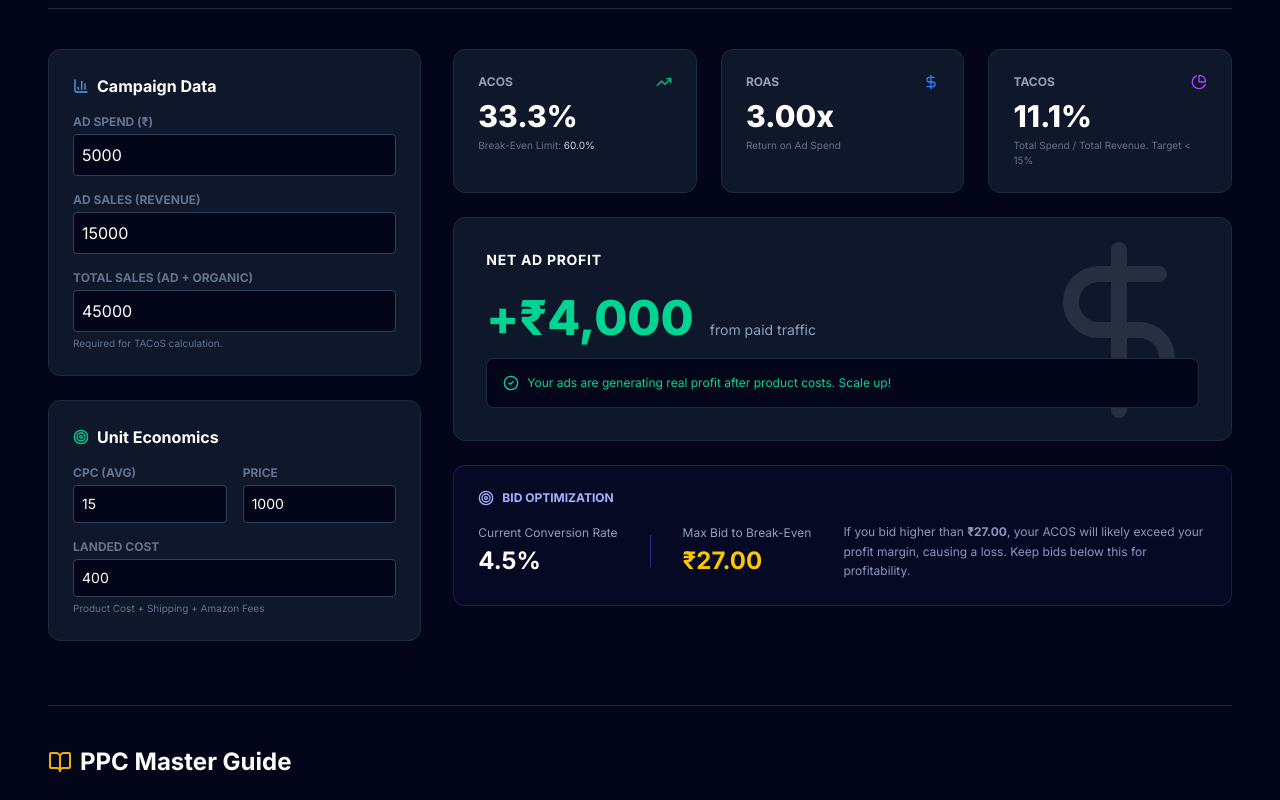
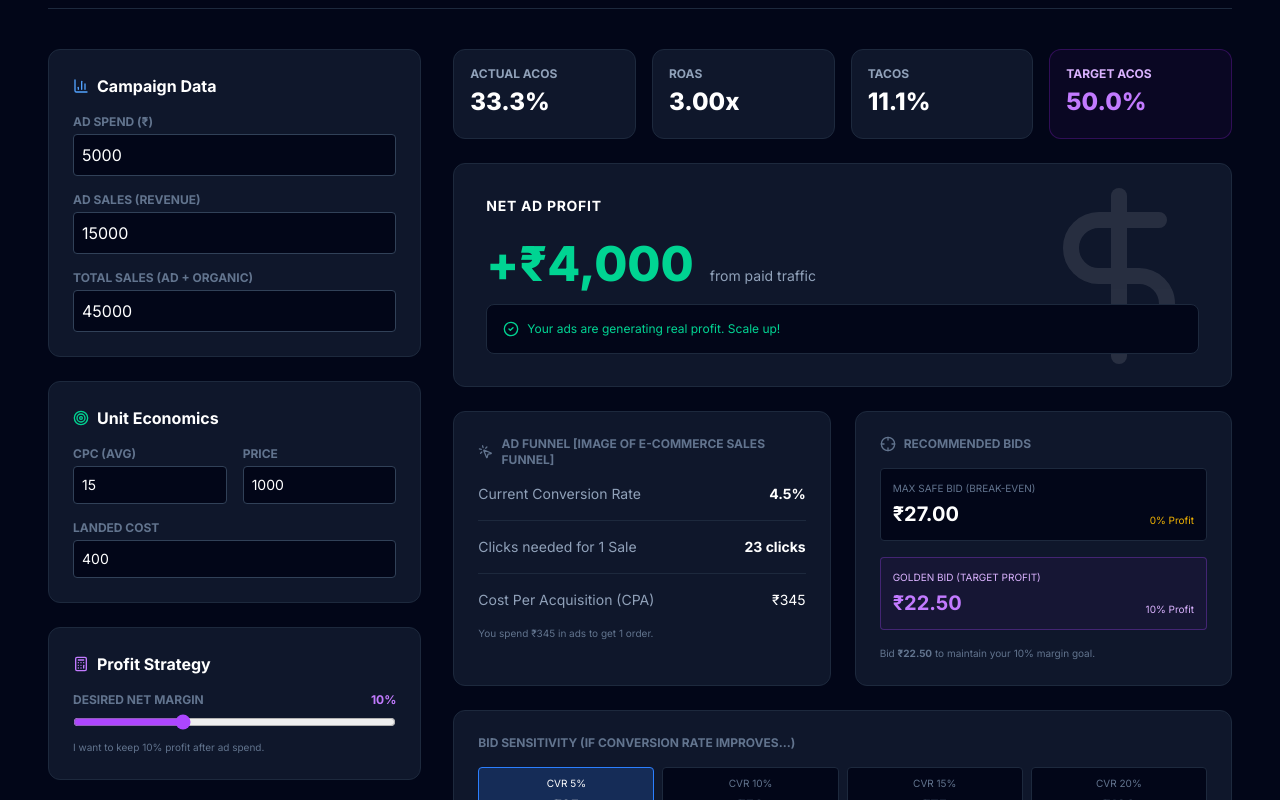
Before and after one commit to Smart-rwl/amazon-image-tool, a Next.js app: page /ppc-calculator in a window 1280 px wide. Shown: the part 220-1020 px from the top of the page. Built offline with nearby package versions, Linux system fonts and the light colour scheme; a web font is replaced by a local one.

Commit message:
ppc calculator

```diff
--- a/app/ppc-calculator/page.tsx
+++ b/app/ppc-calculator/page.tsx
@@ -10,7 +10,10 @@ import {
   CheckCircle2,
   BarChart3,
   BookOpen,
-  PieChart
+  PieChart,
+  MousePointerClick, // NEW
+  Crosshair,         // NEW
+  Calculator         // NEW
 } from 'lucide-react';
 
 export default function AdProfitabilityEngine() {
@@ -26,15 +29,22 @@ export default function AdProfitabilityEngine() {
   const [sellingPrice, setSellingPrice] = useState<number>(1000);
   const [landedCost, setLandedCost] = useState<number>(400); // Product + Fees
 
-  // 3. Outputs
+  // 3. NEW: Strategy Config
+  const [targetProfitMargin, setTargetProfitMargin] = useState<number>(10); // % Profit I want to KEEP
+
+  // 4. Outputs
   const [metrics, setMetrics] = useState({
     acos: 0,
     roas: 0,
     tacos: 0,
     breakEvenAcos: 0,
-    maxSafeBid: 0,
+    targetAcos: 0,      // NEW
+    maxSafeBid: 0,      // Bid to Break Even
+    goldenBid: 0,       // NEW: Bid to hit Target Profit
     netAdProfit: 0,
     conversionRate: 0,
+    clicksToSale: 0,    // NEW
+    cpa: 0,             // NEW
     status: 'healthy' as 'profitable' | 'break-even' | 'loss'
   });
 
@@ -45,7 +55,6 @@ export default function AdProfitabilityEngine() {
     const roas = adSpend > 0 ? adSales / adSpend : 0;
 
     // B. Advanced TACoS (Total Ad Cost of Sales)
-    // Spend / Total Revenue. Ideally < 15%
     const tacos = totalSales > 0 ? (adSpend / totalSales) * 100 : 0;
 
     // C. Profitability Limits
@@ -53,29 +62,35 @@ export default function AdProfitabilityEngine() {
     const marginPct = sellingPrice > 0 ? (profitMargin / sellingPrice) * 100 : 0;
 
     // Break Even ACOS = Profit Margin %
-    // If you spend 30% on ads and have 30% margin, you make 0.
     const beAcos = marginPct;
 
-    // D. Max Safe Bid
-    // Bid = Price * ConversionRate * TargetACOS
-    // But we need Conversion Rate first.
-    // Clicks = Spend / CPC
-    // Orders = Sales / Price
-    // CR = Orders / Clicks
+    // NEW: Target ACOS (Speed Limit)
+    // If Margin is 30% and I want to keep 10%, I can spend 20% on ads.
+    let targetAcos = beAcos - targetProfitMargin;
+    if (targetAcos < 0) targetAcos = 0;
+
+    // D. Bidding Intelligence
     const clicks = cpc > 0 ? adSpend / cpc : 0;
     const orders = sellingPrice > 0 ? adSales / sellingPrice : 0;
     const cr = clicks > 0 ? (orders / clicks) * 100 : 0;
 
-    // Max Bid to Break Even = Price * CR% * Margin%
-    // Simplified: Profit per unit * CR%
-    const maxBid = profitMargin * (cr / 100);
+    // Max Safe Bid (Break Even) = Price * CR% * Margin%
+    const maxSafeBid = profitMargin * (cr / 100);
 
-    // E. Status
+    // NEW: Golden Bid (Target Profit)
+    // Bid = Price * CR% * TargetACOS%
+    const goldenBid = sellingPrice * (cr / 100) * (targetAcos / 100);
+
+    // E. Funnel Metrics (NEW)
+    const clicksToSale = cr > 0 ? Math.ceil(100 / cr) : 0;
+    const cpa = clicksToSale * cpc; // Cost Per Acquisition (Actual)
+
+    // F. Status
     let status: 'profitable' | 'break-even' | 'loss' = 'profitable';
     if (acos > beAcos) status = 'loss';
     else if (acos > beAcos - 5) status = 'break-even';
 
-    // F. Net Ad Profit (Ad Sales - Spend - COGS of Ad Sales)
+    // G. Net Ad Profit
     const costOfAdGoods = orders * landedCost;
     const netProfit = adSales - adSpend - costOfAdGoods;
 
@@ -84,13 +99,17 @@ export default function AdProfitabilityEngine() {
       roas,
       tacos,
       breakEvenAcos: beAcos,
-      maxSafeBid: maxBid,
+      targetAcos,
+      maxSafeBid,
+      goldenBid,
       netAdProfit: netProfit,
       conversionRate: cr,
+      clicksToSale,
+      cpa,
       status
     });
 
-  }, [adSpend, adSales, totalSales, cpc, sellingPrice, landedCost]);
+  }, [adSpend, adSales, totalSales, cpc, sellingPrice, landedCost, targetProfitMargin]);
 
   const fmt = (n: number) => new Intl.NumberFormat('en-IN', { style: 'currency', currency: 'INR', maximumFractionDigits: 0 }).format(n);
 
@@ -130,7 +149,6 @@ export default function AdProfitabilityEngine() {
                <h3 className="text-white font-bold flex items-center gap-2 mb-4">
                   <BarChart3 className="w-4 h-4 text-blue-400" /> Campaign Data
                </h3>
-
                <div className="space-y-4">
                   <div>
                      <label className="text-xs font-bold text-slate-500 uppercase mb-1 block">Ad Spend (₹)</label>
@@ -143,7 +161,6 @@ export default function AdProfitabilityEngine() {
                   <div>
                      <label className="text-xs font-bold text-slate-500 uppercase mb-1 block">Total Sales (Ad + Organic)</label>
                      <input type="number" value={totalSales} onChange={e => setTotalSales(Number(e.target.value))} className="w-full bg-slate-950 border border-slate-700 rounded p-2 text-white font-mono focus:border-blue-500 outline-none" />
-                     <p className="text-[10px] text-slate-500 mt-1">Required for TACoS calculation.</p>
                   </div>
                </div>
             </div>
@@ -153,7 +170,6 @@ export default function AdProfitabilityEngine() {
                <h3 className="text-white font-bold flex items-center gap-2 mb-4">
                   <Target className="w-4 h-4 text-emerald-400" /> Unit Economics
                </h3>
-
                <div className="space-y-4">
                   <div className="grid grid-cols-2 gap-4">
                      <div>
@@ -168,8 +184,22 @@ export default function AdProfitabilityEngine() {
                   <div>
                      <label className="text-xs font-bold text-slate-500 uppercase mb-1 block">Landed Cost</label>
                      <input type="number" value={landedCost} onChange={e => setLandedCost(Number(e.target.value))} className="w-full bg-slate-950 border border-slate-700 rounded p-2 text-white text-sm outline-none" />
-                     <p className="text-[10px] text-slate-500 mt-1">Product Cost + Shipping + Amazon Fees</p>
                   </div>
+               </div>
+            </div>
+
+            {/* 3. NEW: Strategy Config */}
+            <div className="bg-slate-900 rounded-xl border border-slate-800 p-6">
+               <h3 className="text-white font-bold flex items-center gap-2 mb-4">
+                  <Calculator className="w-4 h-4 text-purple-400" /> Profit Strategy
+               </h3>
+               <div>
+                  <div className="flex justify-between mb-1">
+                     <label className="text-xs font-bold text-slate-500 uppercase">Desired Net Margin</label>
+                     <span className="text-xs text-purple-400 font-bold">{targetProfitMargin}%</span>
+                  </div>
+                  <input type="range" min="0" max="30" step="1" value={targetProfitMargin} onChange={e => setTargetProfitMargin(Number(e.target.value))} className="w-full accent-purple-500" />
+                  <p className="text-[10px] text-slate-500 mt-1">I want to keep {targetProfitMargin}% profit after ad spend.</p>
                </div>
             </div>
 
@@ -179,44 +209,30 @@ export default function AdProfitabilityEngine() {
           <div className="lg:col-span-8 space-y-6">
 
             {/* 1. Main KPI Cards */}
-            <div className="grid grid-cols-1 md:grid-cols-3 gap-6">
+            <div className="grid grid-cols-1 md:grid-cols-4 gap-4">
 
                {/* ACOS */}
-               <div className={`rounded-xl border p-6 ${
-                  metrics.status === 'loss' ? 'bg-red-950/20 border-red-900' : 'bg-slate-900 border-slate-800'
-               }`}>
-                  <div className="flex justify-between items-start mb-2">
-                     <span className="text-xs font-bold text-slate-400 uppercase">ACOS</span>
-                     <TrendingUp className={`w-4 h-4 ${metrics.status === 'loss' ? 'text-red-500' : 'text-emerald-500'}`} />
-                  </div>
-                  <div className="text-3xl font-extrabold text-white mb-1">{metrics.acos.toFixed(1)}%</div>
-                  <p className="text-[10px] text-slate-500">
-                     Break-Even Limit: <span className="text-slate-300">{metrics.breakEvenAcos.toFixed(1)}%</span>
-                  </p>
+               <div className={`rounded-xl border p-4 ${metrics.status === 'loss' ? 'bg-red-950/20 border-red-900' : 'bg-slate-900 border-slate-800'}`}>
+                  <div className="text-xs font-bold text-slate-400 uppercase mb-1">Actual ACOS</div>
+                  <div className="text-2xl font-extrabold text-white mb-1">{metrics.acos.toFixed(1)}%</div>
                </div>
 
                {/* ROAS */}
-               <div className="bg-slate-900 border border-slate-800 rounded-xl p-6">
-                  <div className="flex justify-between items-start mb-2">
-                     <span className="text-xs font-bold text-slate-400 uppercase">ROAS</span>
-                     <DollarSign className="w-4 h-4 text-blue-500" />
-                  </div>
-                  <div className="text-3xl font-extrabold text-white mb-1">{metrics.roas.toFixed(2)}x</div>
-                  <p className="text-[10px] text-slate-500">
-                     Return on Ad Spend
-                  </p>
+               <div className="bg-slate-900 border border-slate-800 rounded-xl p-4">
+                  <div className="text-xs font-bold text-slate-400 uppercase mb-1">ROAS</div>
+                  <div className="text-2xl font-extrabold text-white mb-1">{metrics.roas.toFixed(2)}x</div>
                </div>
 
                {/* TACoS */}
-               <div className="bg-slate-900 border border-slate-800 rounded-xl p-6">
-                  <div className="flex justify-between items-start mb-2">
-                     <span className="text-xs font-bold text-slate-400 uppercase">TACoS</span>
-                     <PieChart className="w-4 h-4 text-purple-500" />
-                  </div>
-                  <div className="text-3xl font-extrabold text-white mb-1">{metrics.tacos.toFixed(1)}%</div>
-                  <p className="text-[10px] text-slate-500">
-                     Total Spend / Total Revenue. Target &lt; 15%
-                  </p>
+               <div className="bg-slate-900 border border-slate-800 rounded-xl p-4">
+                  <div className="text-xs font-bold text-slate-400 uppercase mb-1">TACoS</div>
+                  <div className="text-2xl font-extrabold text-white mb-1">{metrics.tacos.toFixed(1)}%</div>
+               </div>
+
+               {/* Target ACOS (NEW) */}
+               <div className="bg-purple-900/10 border border-purple-900/50 rounded-xl p-4">
+                  <div className="text-xs font-bold text-purple-300 uppercase mb-1">Target ACOS</div>
+                  <div className="text-2xl font-extrabold text-purple-400 mb-1">{metrics.targetAcos.toFixed(1)}%</div>
                </div>
 
             </div>
@@ -241,37 +257,96 @@ export default function AdProfitabilityEngine() {
                      {metrics.netAdProfit > 0 ? (
                         <p className="text-emerald-400 flex items-center gap-2">
                            <CheckCircle2 className="w-4 h-4" />
-                           Your ads are generating real profit after product costs. Scale up!
+                           Your ads are generating real profit. Scale up!
                         </p>
                      ) : (
                         <p className="text-red-400 flex items-center gap-2">
                            <AlertTriangle className="w-4 h-4" />
-                           You are losing money on every ad sale. Lower bids or improve conversion.
+                           You are losing money on every ad sale.
                         </p>
                      )}
                   </div>
                </div>
             </div>
 
-            {/* 3. Bid Optimizer */}
-            <div className="bg-indigo-900/10 border border-indigo-900/50 rounded-xl p-6">
-               <h3 className="text-xs font-bold uppercase text-indigo-300 mb-4 flex items-center gap-2">
-                  <Target className="w-4 h-4" /> Bid Optimization
-               </h3>
-               <div className="flex flex-col md:flex-row gap-8 items-center">
-                  <div className="space-y-1">
-                     <span className="text-xs text-slate-400 block">Current Conversion Rate</span>
-                     <span className="text-2xl font-bold text-white">{metrics.conversionRate.toFixed(1)}%</span>
-                  </div>
-                  <div className="h-8 w-px bg-indigo-900 hidden md:block"></div>
-                  <div className="space-y-1">
-                     <span className="text-xs text-slate-400 block">Max Bid to Break-Even</span>
-                     <span className="text-2xl font-bold text-yellow-400">₹{metrics.maxSafeBid.toFixed(2)}</span>
-                  </div>
-                  <div className="flex-1 text-xs text-indigo-200/70 leading-relaxed">
-                     If you bid higher than <b>₹{metrics.maxSafeBid.toFixed(2)}</b>, your ACOS will likely exceed your profit margin, causing a loss. Keep bids below this for profitability.
+            {/* 3. NEW: Bid Optimizer & Funnel */}
+            <div className="grid grid-cols-1 md:grid-cols-2 gap-6">
+
+               {/* Funnel Visualizer */}
+               <div className="bg-slate-900 border border-slate-800 rounded-xl p-6">
+                  <h3 className="text-xs font-bold uppercase text-slate-500 mb-4 flex items-center gap-2">
+                     <MousePointerClick className="w-4 h-4" /> Ad Funnel
+
+
+[Image of e-commerce sales funnel]
+
+                  </h3>
+                  <div className="space-y-4">
+                      <div className="flex justify-between items-center text-sm">
+                          <span className="text-slate-400">Current Conversion Rate</span>
+                          <span className="text-white font-bold">{metrics.conversionRate.toFixed(1)}%</span>
+                      </div>
+                      <div className="w-full bg-slate-800 h-px"></div>
+                      <div className="flex justify-between items-center text-sm">
+                          <span className="text-slate-400">Clicks needed for 1 Sale</span>
+                          <span className="text-white font-bold">{metrics.clicksToSale} clicks</span>
+                      </div>
+                      <div className="w-full bg-slate-800 h-px"></div>
+                      <div className="flex justify-between items-center text-sm">
+                          <span className="text-slate-400">Cost Per Acquisition (CPA)</span>
+                          <span className="text-white font-mono">{fmt(metrics.cpa)}</span>
+                      </div>
+                      <p className="text-[10px] text-slate-500 mt-2">
+                         You spend {fmt(metrics.cpa)} in ads to get 1 order.
+                      </p>
                   </div>
                </div>
+
+               {/* Intelligent Bidding */}
+               <div className="bg-slate-900 border border-slate-800 rounded-xl p-6">
+                  <h3 className="text-xs font-bold uppercase text-slate-500 mb-4 flex items-center gap-2">
+                     <Crosshair className="w-4 h-4" /> Recommended Bids
+                  </h3>
+                  <div className="space-y-4">
+                     <div className="p-3 rounded bg-slate-950 border border-slate-800">
+                        <span className="text-[10px] text-slate-500 uppercase block mb-1">Max Safe Bid (Break-Even)</span>
+                        <div className="flex justify-between items-end">
+                           <span className="text-xl font-bold text-white">₹{metrics.maxSafeBid.toFixed(2)}</span>
+                           <span className="text-[10px] text-yellow-500">0% Profit</span>
+                        </div>
+                     </div>
+
+                     <div className="p-3 rounded bg-purple-900/10 border border-purple-500/30">
+                        <span className="text-[10px] text-purple-300 uppercase block mb-1">Golden Bid (Target Profit)</span>
+                        <div className="flex justify-between items-end">
+                           <span className="text-xl font-bold text-purple-400">₹{metrics.goldenBid.toFixed(2)}</span>
+                           <span className="text-[10px] text-purple-300">{targetProfitMargin}% Profit</span>
+                        </div>
+                     </div>
+                     <p className="text-[10px] text-slate-500">
+                        Bid <b>₹{metrics.goldenBid.toFixed(2)}</b> to maintain your {targetProfitMargin}% margin goal.
+                     </p>
+                  </div>
+               </div>
+
+            </div>
+
+            {/* 4. NEW: Bid Sensitivity Table */}
+            <div className="bg-slate-900 border border-slate-800 rounded-xl p-6">
+                <h3 className="text-xs font-bold uppercase text-slate-500 mb-4">Bid Sensitivity (If Conversion Rate improves...)</h3>
+                <div className="grid grid-cols-4 gap-2 text-center">
+                    {[5, 10, 15, 20].map((cv) => (
+                        <div key={cv} className={`p-2 rounded border ${
+                            Math.abs(cv - metrics.conversionRate) < 2.5 ? 'bg-blue-500/20 border-blue-500 text-white' : 'bg-slate-950 border-slate-800 text-slate-500'
+                        }`}>
+                            <div className="text-[10px] uppercase mb-1">CvR {cv}%</div>
+                            <div className="font-mono font-bold text-sm">
+                                ₹{((sellingPrice * (cv/100)) * (metrics.targetAcos/100)).toFixed(0)}
+                            </div>
+                        </div>
+                    ))}
+                </div>
+                <p className="text-[10px] text-slate-500 mt-2 text-center">Max bid power increases significantly as conversion rate improves.</p>
             </div>
 
           </div>
@@ -295,7 +370,7 @@ export default function AdProfitabilityEngine() {
                  <p className="text-sm text-slate-400 leading-relaxed">
                     <b>ACOS</b> checks ad efficiency. <b>TACoS</b> checks business health.
                     <br/>
-                    If ACOS is high but TACoS is low ( Below 10%), it means your organic sales are strong enough to support aggressive ads.
+                    If ACOS is high but TACoS is low (Below 10%), it means your organic sales are strong enough to support aggressive ads.
                  </p>
               </div>
 
@@ -312,12 +387,12 @@ export default function AdProfitabilityEngine() {
               </div>
 
               <div className="bg-slate-900 p-6 rounded-xl border border-slate-800">
-                 <div className="bg-yellow-500/10 w-10 h-10 rounded-lg flex items-center justify-center mb-4">
-                    <Zap className="w-5 h-5 text-yellow-400" />
+                 <div className="bg-purple-500/10 w-10 h-10 rounded-lg flex items-center justify-center mb-4">
+                    <Crosshair className="w-5 h-5 text-purple-400" />
                  </div>
-                 <h3 className="font-bold text-white mb-2">Launch Strategy</h3>
+                 <h3 className="font-bold text-white mb-2">Golden Bid Strategy</h3>
                  <p className="text-sm text-slate-400 leading-relaxed">
-                    During a product launch, ignore Profit. Aim for <b>Break-Even ACOS</b> to maximize sales velocity and rank. Profit comes later from organic rank.
+                    Don't just bid to break even. Use the new <b>Golden Bid</b> metric to set bids that ensure you keep {targetProfitMargin}% profit in your pocket.
                  </p>
               </div>
 
```
